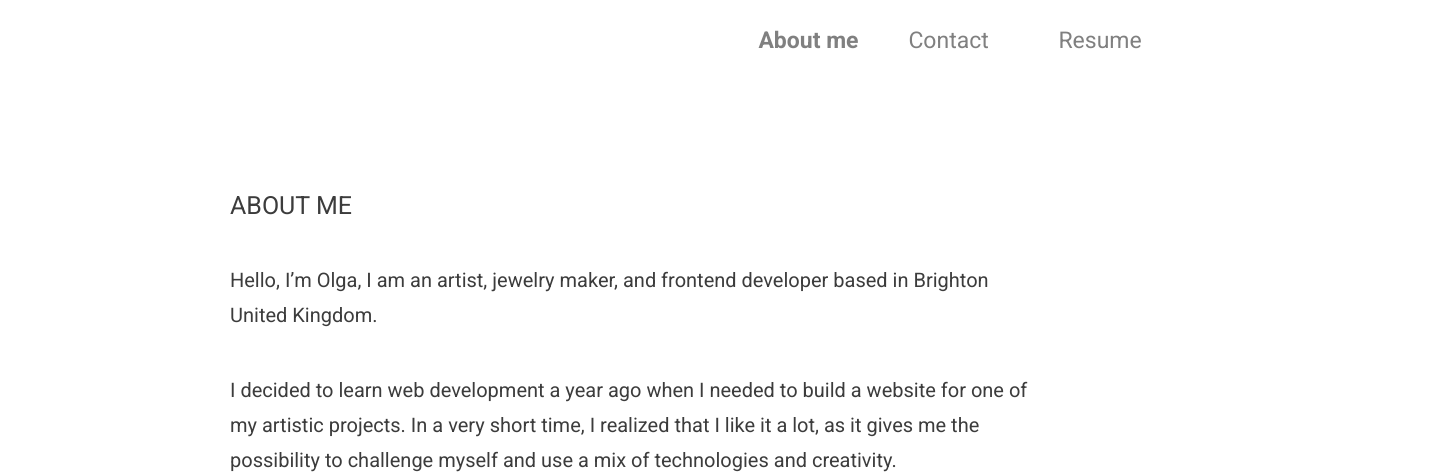
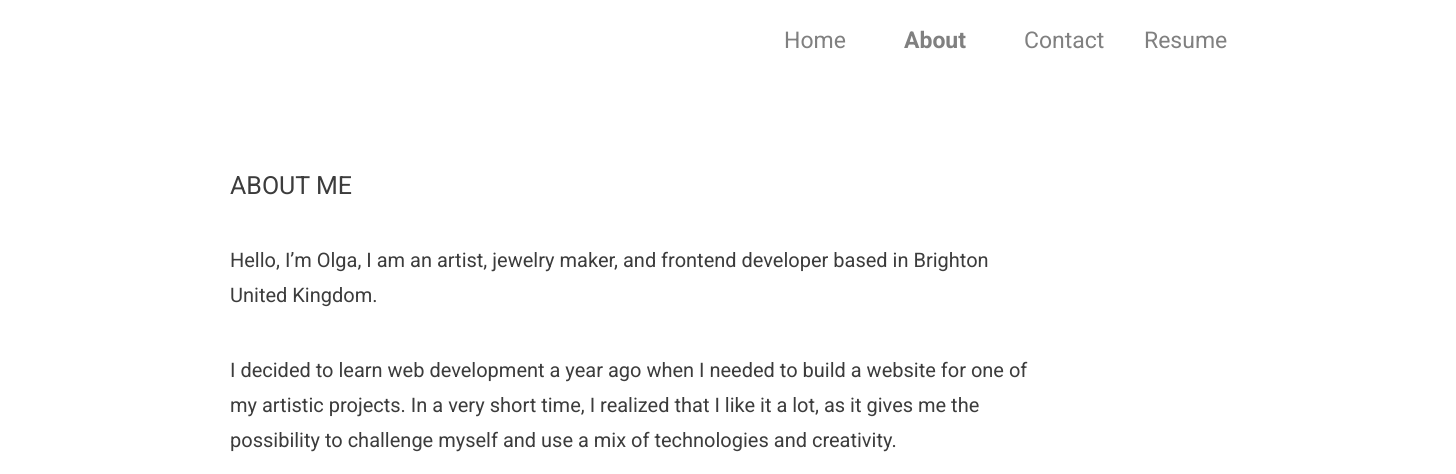
Before and after one commit to elismountain/cv-2023, a plain HTML site: page pages/about.html in a window 1280 px wide. Shown: the part 19-493 px from the top of the page, 1456 px wide, since content can reach past the window. Drawn offline with Linux system fonts and the light colour scheme.

Commit message:
fixed links from page to page

```diff
--- a/assets/css/style.css
+++ b/assets/css/style.css
@@ -34,11 +34,11 @@ html {
   padding-right: 0;
   padding-left: 0;
   top: 13px;
-  min-height: 15rem;
+  min-height: 10rem;
 }
 
 .header__navigation {
-  width: 144rem;
+  /* width: 144rem; */
   font-size: 1.4rem;
   font-weight: normal;
   line-height: 2.6rem;
@@ -53,15 +53,14 @@ html {
   margin: 0;
   width: 100%;
   min-height: 5.6rem;
-  padding-left: 58%;
+  padding-left: 60%;
   position: absolute;
   top: 3rem;
 }
 
 .header__navigation--element {
   text-decoration: none;
-
-  width: 15rem;
+  width: 12rem;
   font-size: 2.3rem;
   line-height: 6rem;
   padding: 0 1rem 0 0;
--- a/pages/about.html
+++ b/pages/about.html
@@ -24,8 +24,11 @@
             <nav class="header__navigation">
                 <ul class="header__navigation--list">
                     <li class="header__navigation--element">
+                        <a href="..//index.html" aria-label="Home" class="header__navigation__contact--link">
+                            Home </a> </li>
+                    <li class="header__navigation--element">
                         <a href="about.html" aria-label="Read about Olga" class="header__navigation__contact--red">
-                            About me </a> </li>
+                            About </a> </li>
                     <li class="header__navigation--element">
                         <a href="contacts.html" aria-label="Olga's contacts" class="header__navigation__contact--link"> Contact </a>
                     </li>
```
Also changed, not shown: index.html (+1 -1 lines), pages/contacts.html (+4 -1 lines).
